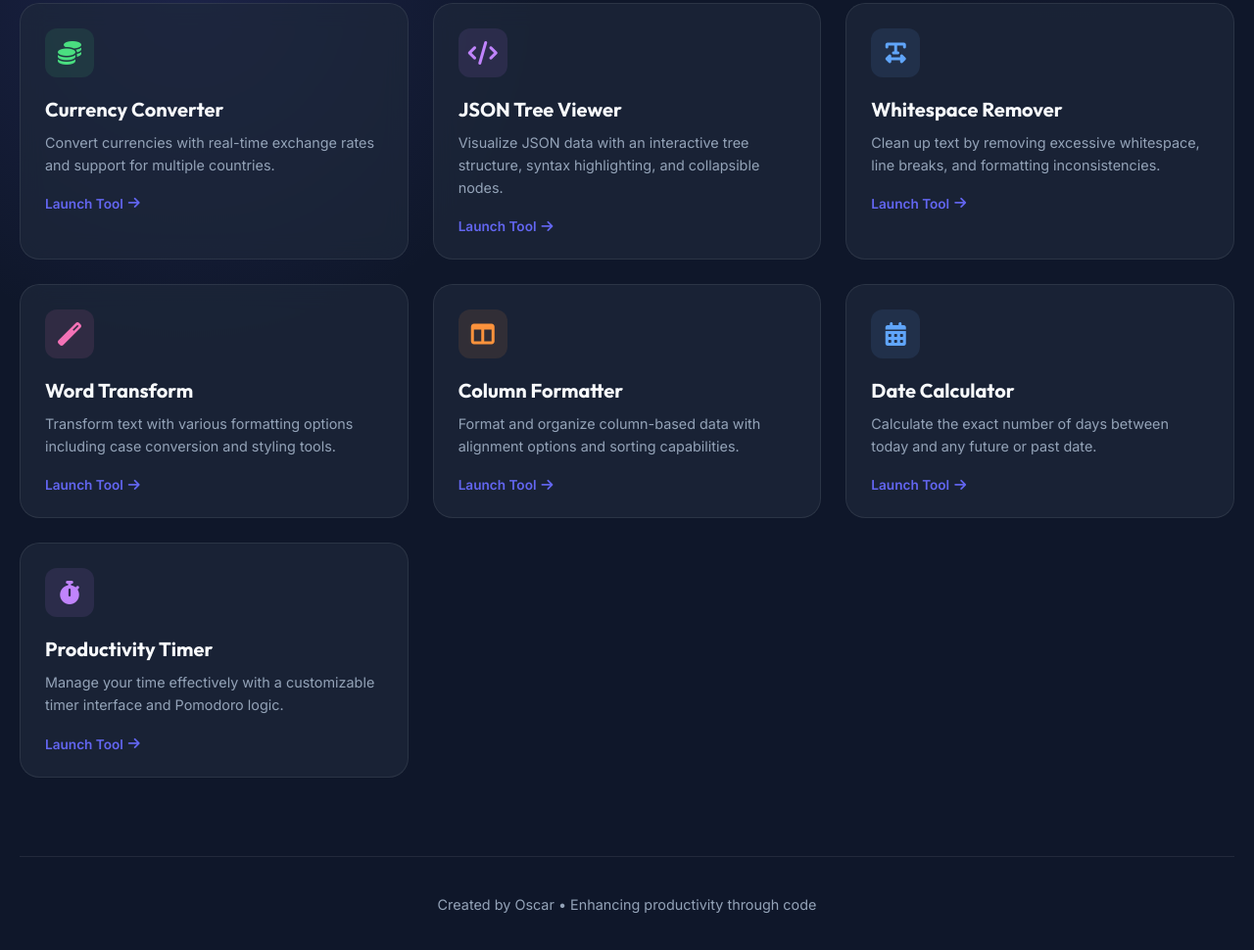
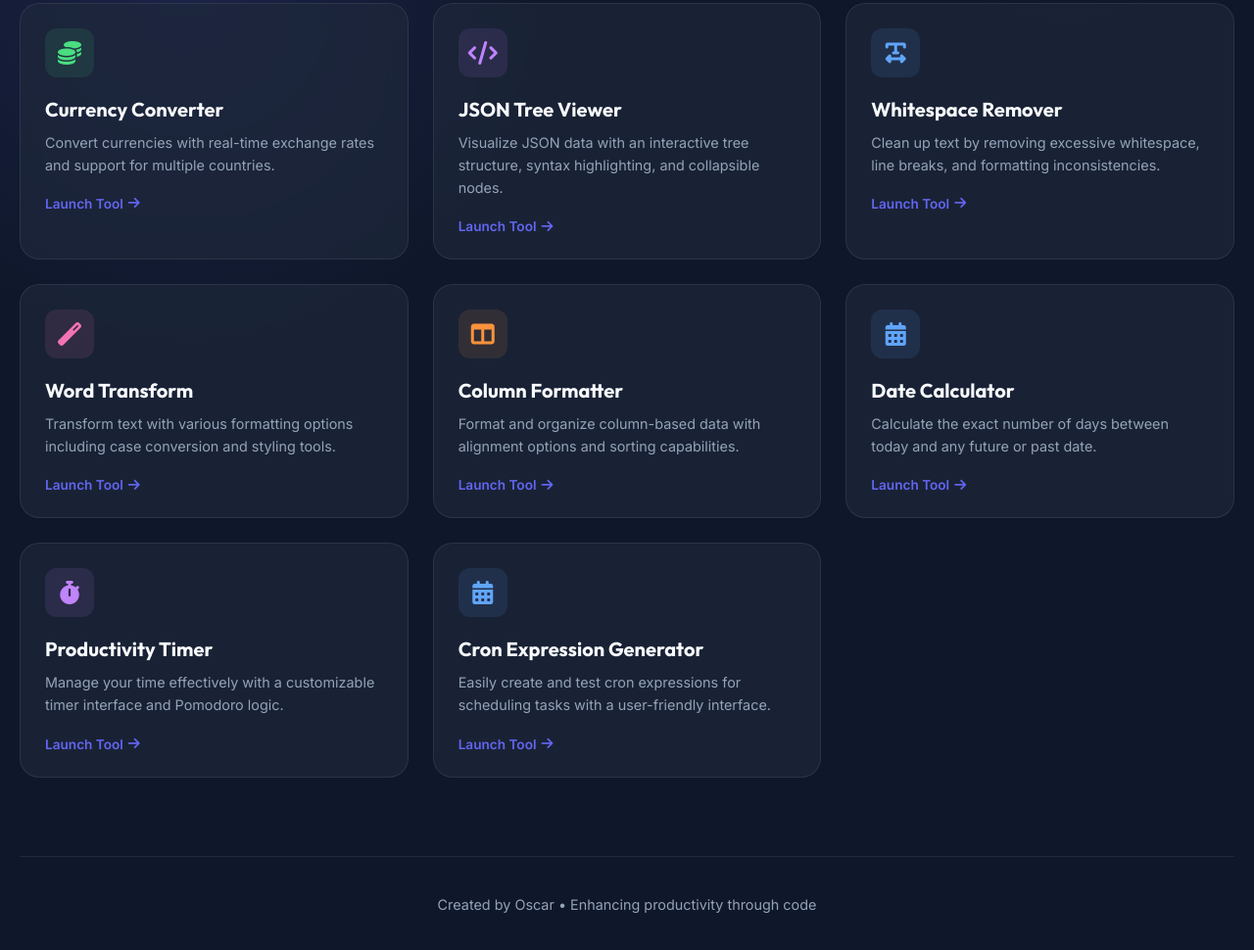
Before and after one commit to oscarwong1027/productivity-tools, a plain HTML site: page index.html in a window 1280 px wide. Shown: the part 989-1959 px from the top of the page at 98% size. Drawn offline with Linux system fonts and the light colour scheme.

Commit message:
add cron_expression section

```diff
--- a/index.html
+++ b/index.html
@@ -422,6 +422,17 @@
             </div>
         </a>
 
+        <!-- Tool 14: Cron Expression -->
+        <a href="./cron_expression.html"
+        class="tool-card" data-category="utility" data-color="blue" style="animation-delay: 0.75s">
+            <div class="icon-box"><i class="fas fa-calendar-alt"></i></div>
+            <div class="tool-content">
+                <h2>Cron Expression Generator</h2>
+                <p>Easily create and test cron expressions for scheduling tasks with a user-friendly interface.</p>
+                <span class="arrow-link">Launch Tool <i class="fas fa-arrow-right"></i></span>
+            </div>
+        </a>
+
     </div>
 
     <footer>
```
